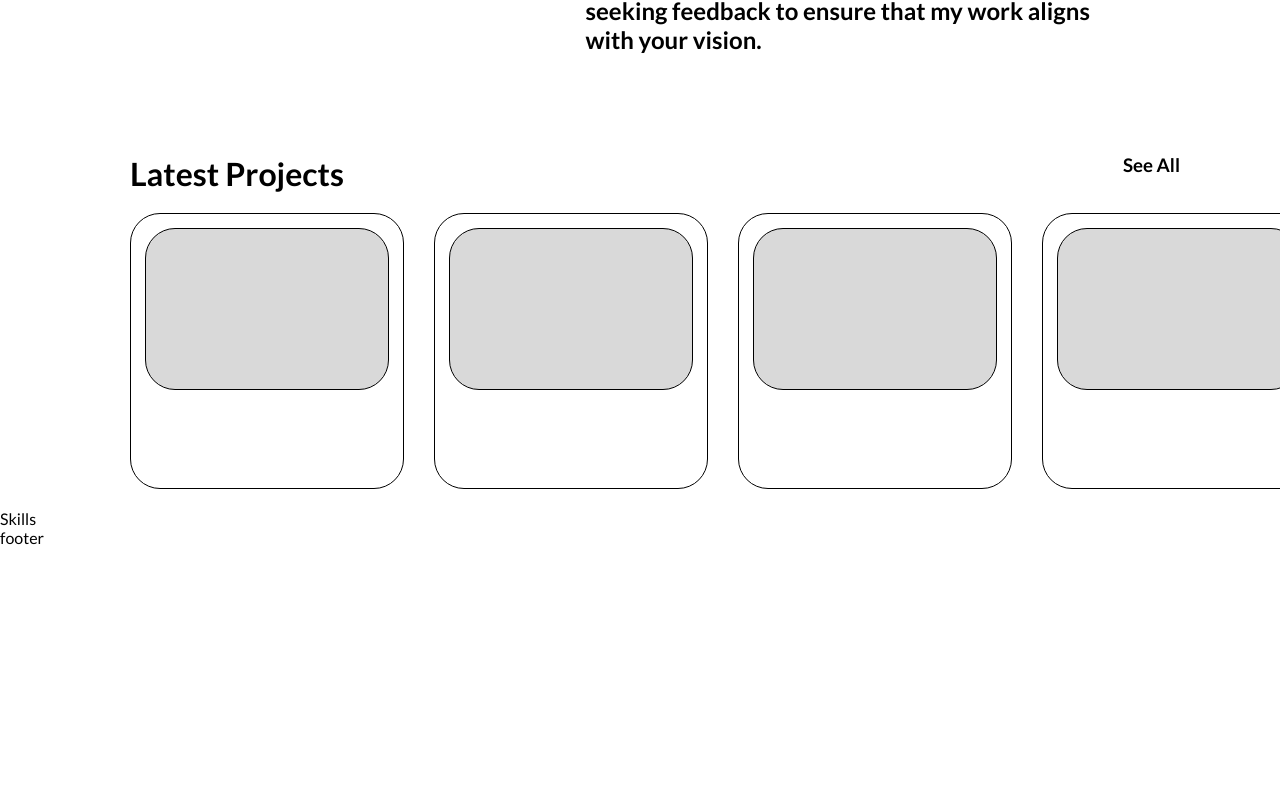
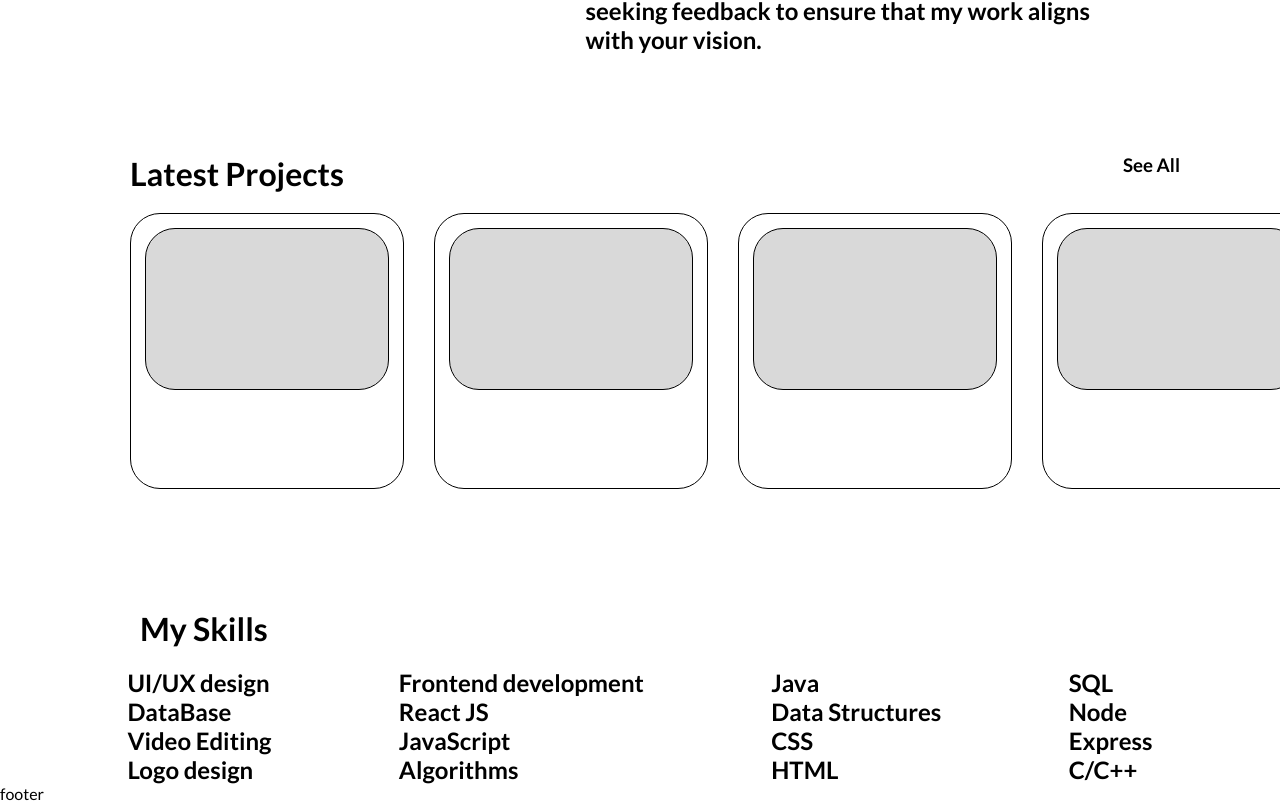
Before and after one commit to Shivam-hits/Portfolio, a React (Create React App) app in the folder frontend/: page / in a window 1280 px wide. Shown: the part 1163-1966 px from the top of the page. Before the commit the page ends 1710 px from the top, so only its background shows below. Built offline with nearby package versions, Linux system fonts and the light colour scheme.

Commit message:
completed skills section

```diff
--- a/frontend/src/components/skills/skills.css
+++ b/frontend/src/components/skills/skills.css
@@ -0,0 +1,8 @@
+.Skills_list_container{
+    display: flex;
+    justify-content: space-evenly;
+    margin: 20px 0 0 0;
+}
+.skills_tital{
+    margin: 100px 0 0 140px;
+}
--- a/frontend/src/components/skills/skills.jsx
+++ b/frontend/src/components/skills/skills.jsx
@@ -1,8 +1,76 @@
 import React from 'react'
-
+import "./skills.css"
 function Skills() {
   return (
-    <div>Skills</div>
+    <div className='skills_container'>
+
+      <h1 className='skills_tital'>My Skills</h1>
+
+      <div className='Skills_list_container'>
+
+        <div className='skills_list_1'>
+          <div className='skills_info'>
+            <h2>UI/UX design</h2>
+          </div>
+          <div className='skills_info'>
+            <h2>DataBase</h2>
+          </div>
+          <div className='skills_info'>
+            <h2>Video Editing</h2>
+          </div>
+          <div className='skills_info'>
+            <h2>Logo design</h2>
+          </div>
+        </div>
+
+        <div className='skills_list_2'>
+          <div className='skills_info'>
+            <h2>Frontend development</h2>
+          </div>
+          <div className='skills_info'>
+            <h2>React JS</h2>
+          </div>
+          <div className='skills_info'>
+            <h2>JavaScript</h2>
+          </div>
+          <div className='skills_info'>
+            <h2>Algorithms</h2>
+          </div>
+        </div>
+        <div className='skills_list_3'>
+          <div className='skills_info'>
+            <h2>Java</h2>
+          </div>
+          <div className='skills_info'>
+            <h2>Data Structures</h2>
+          </div>
+          <div className='skills_info'>
+            <h2>CSS</h2>
+          </div>
+          <div className='skills_info'>
+            <h2>HTML</h2>
+          </div>
+
+        </div>
+        <div className='skills_list_3'>
+          <div className='skills_info'>
+            <h2>SQL</h2>
+          </div>
+          <div className='skills_info'>
+            <h2>Node</h2>
+          </div>
+          <div className='skills_info'>
+            <h2>Express</h2>
+          </div>
+          <div className='skills_info'>
+            <h2>C/C++</h2>
+          </div>
+
+        </div>
+
+      </div>
+
+    </div>
   )
 }
 
```
